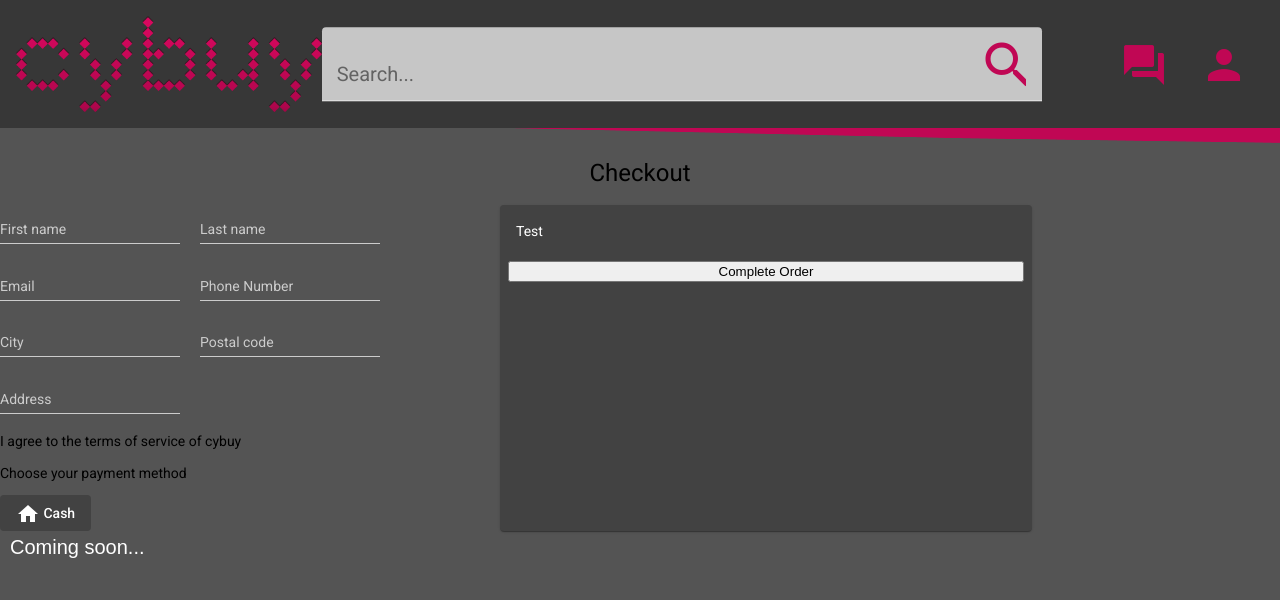
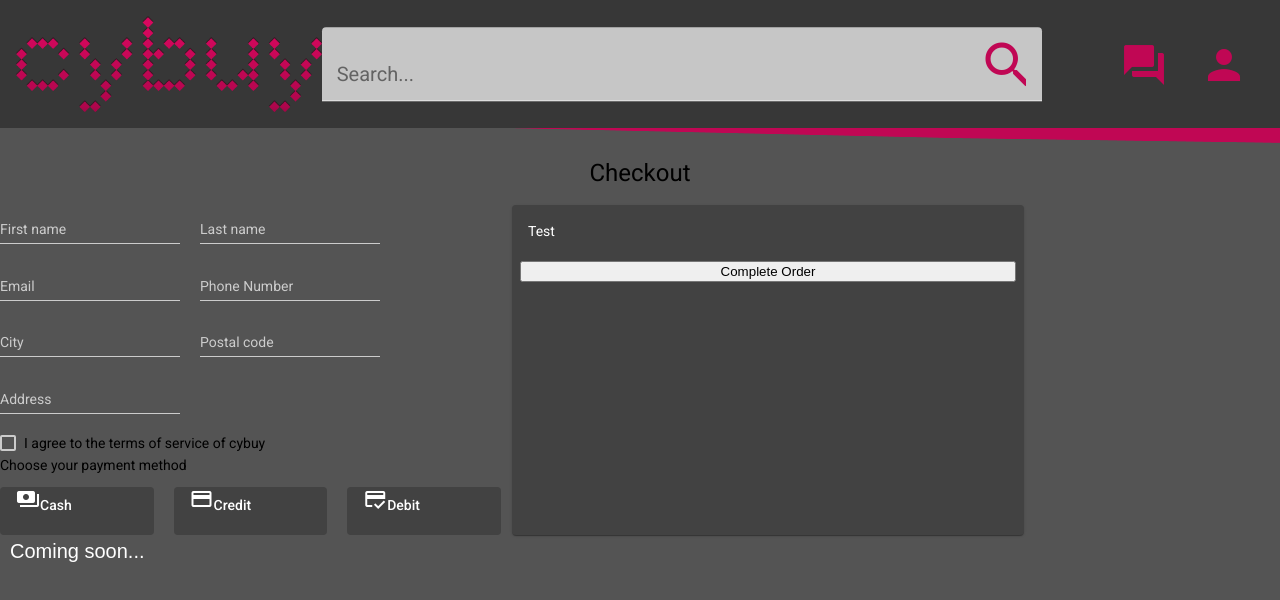
Before and after one commit to Team-cybuy/cybuy, an Angular app in the folder src/main/frontend/: page /checkout in a window 1280 px wide. Shown: the top 600 px of the page. Built offline with nearby package versions, Linux system fonts and the light colour scheme.

Commit message:
Checkout update

```diff
--- a/src/main/frontend/src/app/app.module.ts
+++ b/src/main/frontend/src/app/app.module.ts
@@ -17,6 +17,7 @@ import {RouterModule} from "@angular/router";
 import { HomeComponent } from './home/home.component';
 import {MatCardModule} from "@angular/material/card";
 import { CheckoutComponent } from './checkout/checkout.component';
+import {MatCheckboxModule} from "@angular/material/checkbox";
 
 @NgModule({
   declarations: [
@@ -38,6 +39,7 @@ import { CheckoutComponent } from './checkout/checkout.component';
     MatInputModule,
     MatButtonModule,
     MatCardModule,
+    MatCheckboxModule,
   ],
   providers: [],
   bootstrap: [AppComponent]
--- a/src/main/frontend/src/app/checkout/checkout.component.css
+++ b/src/main/frontend/src/app/checkout/checkout.component.css
@@ -8,13 +8,11 @@
 #middle{
   flex-direction: row;
 }
-#information{
-  flex-direction: column;
-  width: 500px;
-}
 
-#information > *{
+
+#leftSide > *{
   column-gap: 20px;
+  width: 100%;
 }
 
 #headline{
@@ -27,3 +25,23 @@
 #completeOrder{
   width: 100%;
 }
+#rightSide{
+  width: 40%;
+}
+#paymentMethod{
+  width: 100%;
+}
+
+#leftSide{
+  width: 40%;
+  flex-direction: column;
+}
+
+.paymentMethod{
+  flex-direction: row;
+  width: 200px;
+}
+
+.button{
+  width: 30%;
+}
--- a/src/main/frontend/src/app/checkout/checkout.component.html
+++ b/src/main/frontend/src/app/checkout/checkout.component.html
@@ -3,7 +3,6 @@
 
   <div id="middle" class="container">
   <div id="leftSide" class="container">
-    <div id="information" class="container">
       <div id="row1" class="container">
         <mat-form-field id="inputFirstName">
           <mat-label>First name</mat-label>
@@ -40,15 +39,28 @@
           <input matInput>
         </mat-form-field>
       </div>
-      <p>I agree to the terms of service of cybuy</p>
+      <mat-checkbox class="checkbox">I agree to the terms of service of cybuy</mat-checkbox>
       <p>Choose your payment method</p>
       <div id="paymentMethod" class="container">
-        <button mat-flat-button id="cash">
-          <mat-icon  fontIcon="home"></mat-icon>
-          Cash
+        <button mat-flat-button id="cash" class="button">
+          <div class="paymentMethod" class="container">
+            <mat-icon  aria-hidden="false">payments</mat-icon>
+            <p>Cash</p>
+          </div>
+        </button>
+        <button mat-flat-button id="credit" class="button">
+          <div class="paymentMethod" class="container">
+            <mat-icon aria-hidden="false">credit_card</mat-icon>
+            <p>Credit</p>
+          </div>
+        </button>
+        <button mat-flat-button id="debit" class="button">
+          <div class="paymentMethod" class="container">
+            <mat-icon aria-hidden="false">credit_score</mat-icon>
+            <p>Debit</p>
+          </div>
         </button>
       </div>
-    </div>
   </div>
   <div id="rightSide" class="container">
     <mat-card id="orderSummary">
```
